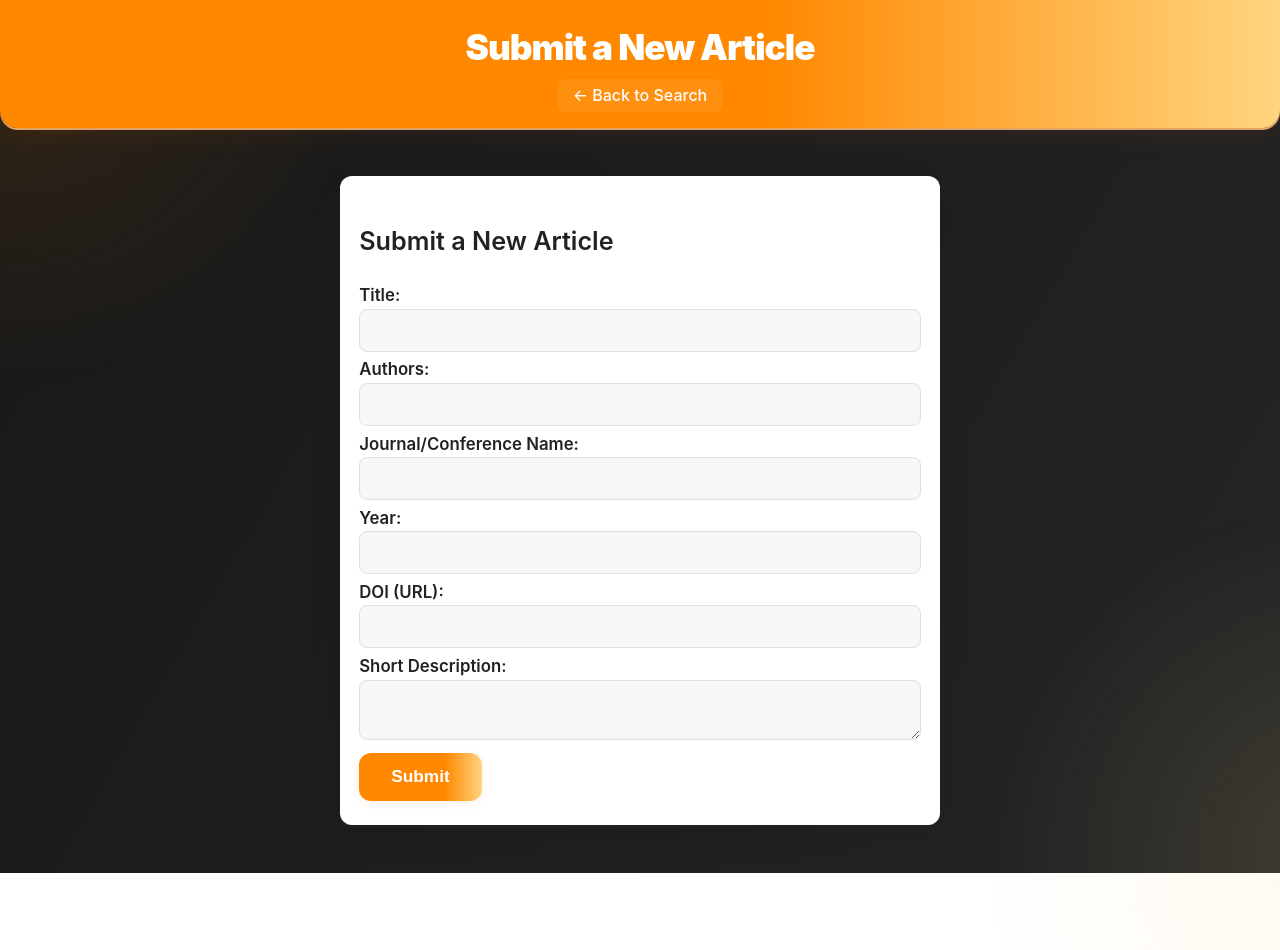
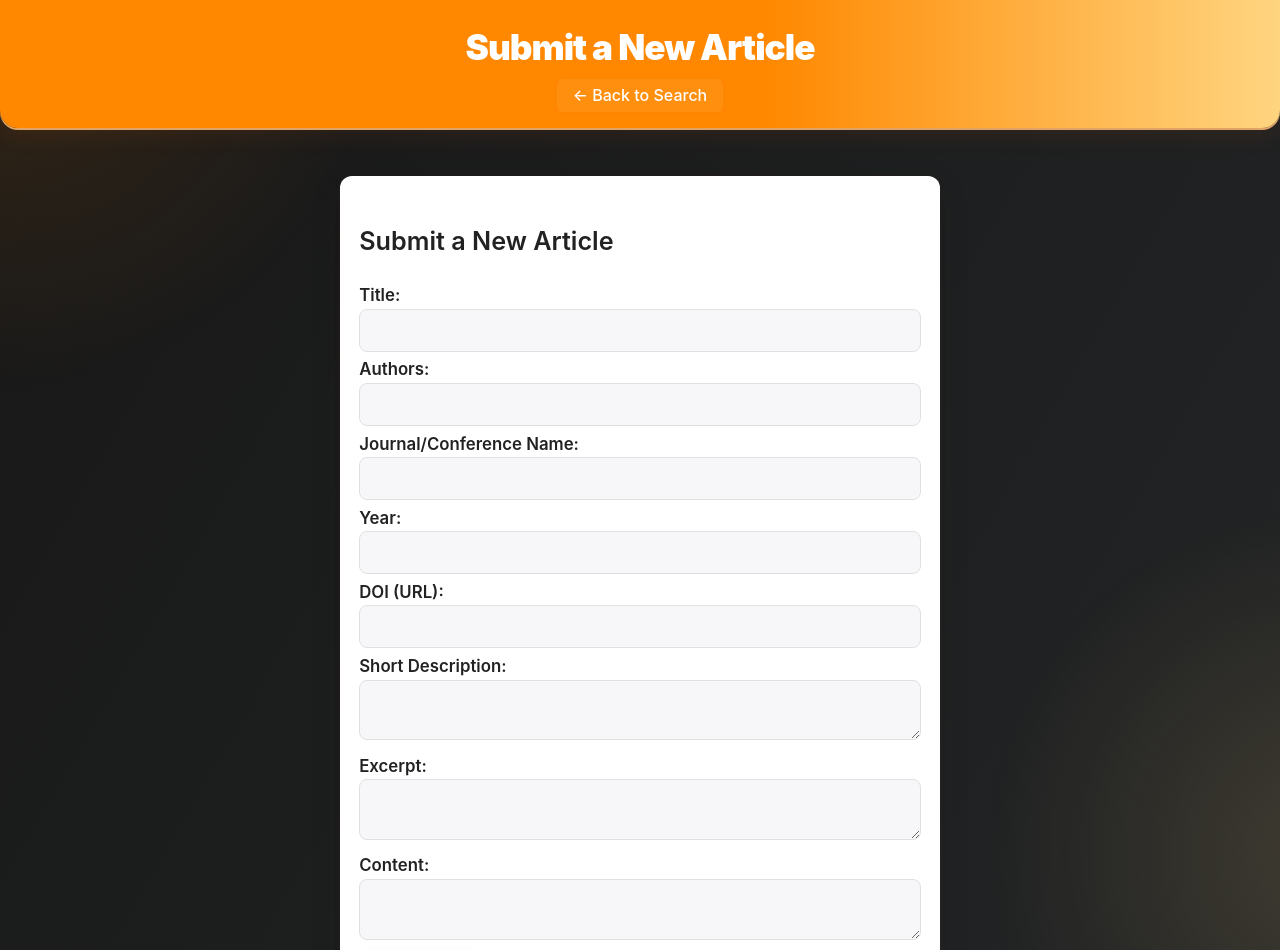
Before and after one commit to Kandyli007/frontend, a Next.js app: page /submit in a window 1280 px wide. Shown: the top 950 px of the page. Before the commit the page ends 873 px from the top, so only its background shows below. Built offline with nearby package versions, Linux system fonts and the light colour scheme; no server answers.

Commit message:
feat: include excerpt and content fields in submit form

```diff
--- a/pages/submit.tsx
+++ b/pages/submit.tsx
@@ -17,7 +17,7 @@ export default function SubmitPage() {
   const [description, setDescription] = useState('');
   //and a breif decribtion
   const [excerpt, setExcerpt] = useState('');
-  const [Content, setContent] = useState('');
+  const [content, setContent] = useState('');
 
   const [message, setMessage] = useState<string | null>(null);
 
@@ -43,7 +43,7 @@ export default function SubmitPage() {
       //leave as blank
 
       excerpt,
-      Content,
+      content,
     };
 
     try {
@@ -62,6 +62,8 @@ export default function SubmitPage() {
         setYear('');
         setDOI('');
         setDescription('');
+        setExcerpt('');
+        setContent('');
       } else {
         setMessage(data.error || 'Submission failed. Please check your input.');
       }
@@ -136,6 +138,24 @@ export default function SubmitPage() {
                 required
               />
             </label>
+            <label>
+  Excerpt:
+  <textarea
+    value={excerpt}
+    onChange={e => setExcerpt(e.target.value)}
+    required
+  />
+</label>
+
+<label>
+  Content:
+  <textarea
+    value={content}
+    onChange={e => setContent(e.target.value)}
+    required
+  />
+</label>
+
             <button type="submit">Submit</button>
           </form>
           {message && <p><em>{message}</em></p>}
```
